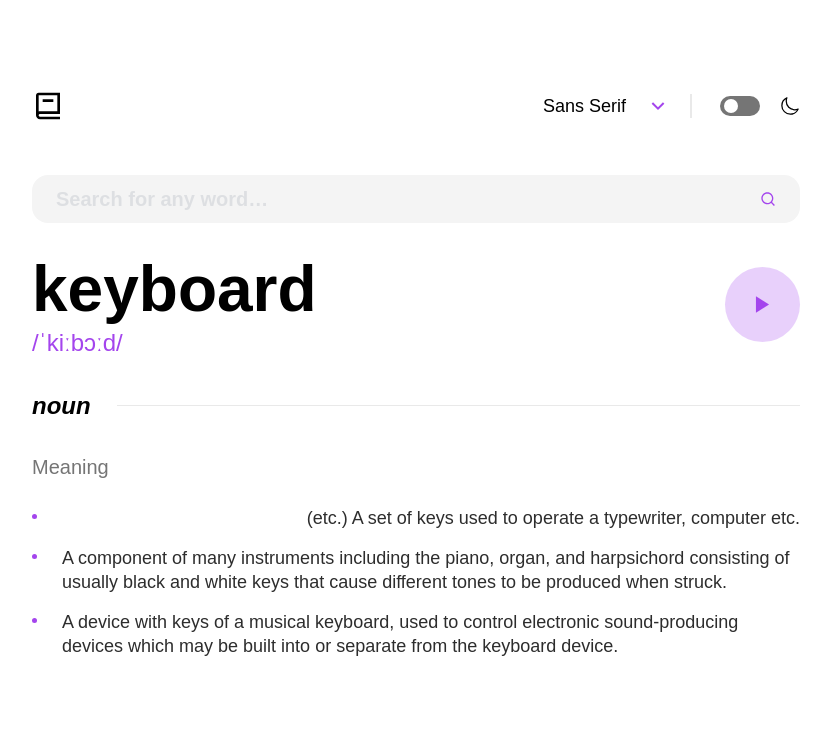
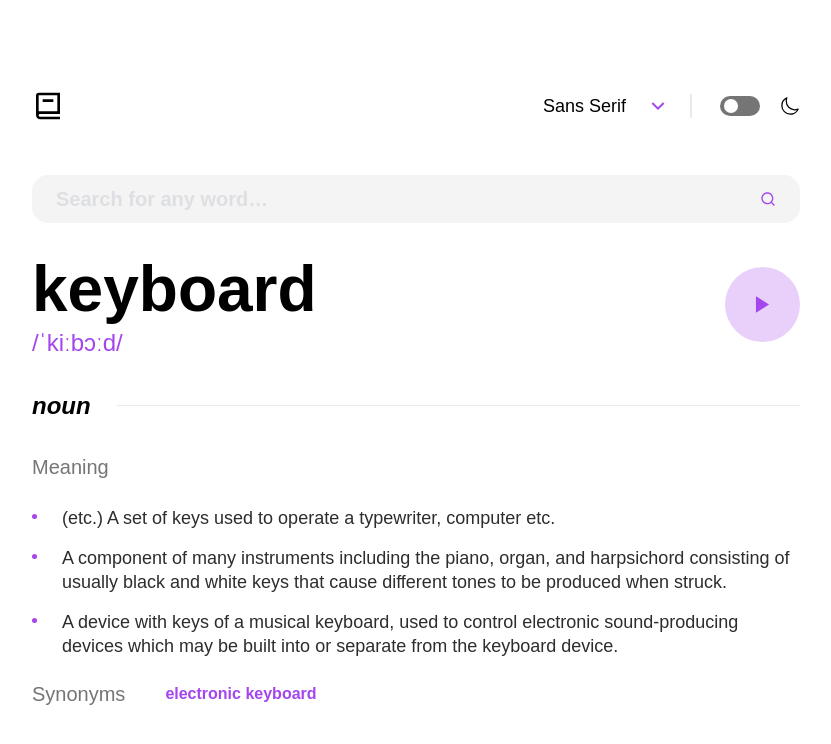
Before and after one commit to omarkarake/dictionary-app, a React (Vite) app: page / in a window 1280 px wide. Shown: the top 744 px of the page, without its empty margins (224-1055 px from the left). Built offline with nearby package versions, Linux system fonts and the light colour scheme.

Commit message:
implementing the sysnonyms section

```diff
--- a/src/components/Body.tsx
+++ b/src/components/Body.tsx
@@ -78,7 +78,7 @@ const Body = () => {
             Meaning
           </p>
           <ul className="mt-[17px] md:mt-[27px]">
-            <li className="flex justify-between">
+            <li className="flex">
               <div className="h-[100%] mt-2">
                 <div className="w-[5px] h-[5px] bg-purple rounded-full"></div>
               </div>
@@ -89,7 +89,7 @@ const Body = () => {
                 </p>
               </div>
             </li>
-            <li className="flex justify-between mt-4">
+            <li className="flex mt-4">
               <div className="h-[100%] mt-2">
                 <div className="w-[5px] h-[5px] bg-purple rounded-full"></div>
               </div>
@@ -101,7 +101,7 @@ const Body = () => {
                 </p>
               </div>
             </li>
-            <li className="flex justify-between mt-4">
+            <li className="flex mt-4">
               <div className="h-[100%] mt-2">
                 <div className="w-[5px] h-[5px] bg-purple rounded-full"></div>
               </div>
@@ -115,6 +115,12 @@ const Body = () => {
             </li>
           </ul>
         </div>
+        <div className="mt-6 flex gap-10">
+          <p className="text-base text-gray md:text-heading-s md:text-[20px]">
+            Synonyms
+          </p>
+          <p className="font-bold text-purple">electronic keyboard</p>
+        </div>
       </div>
     </>
   );
```
